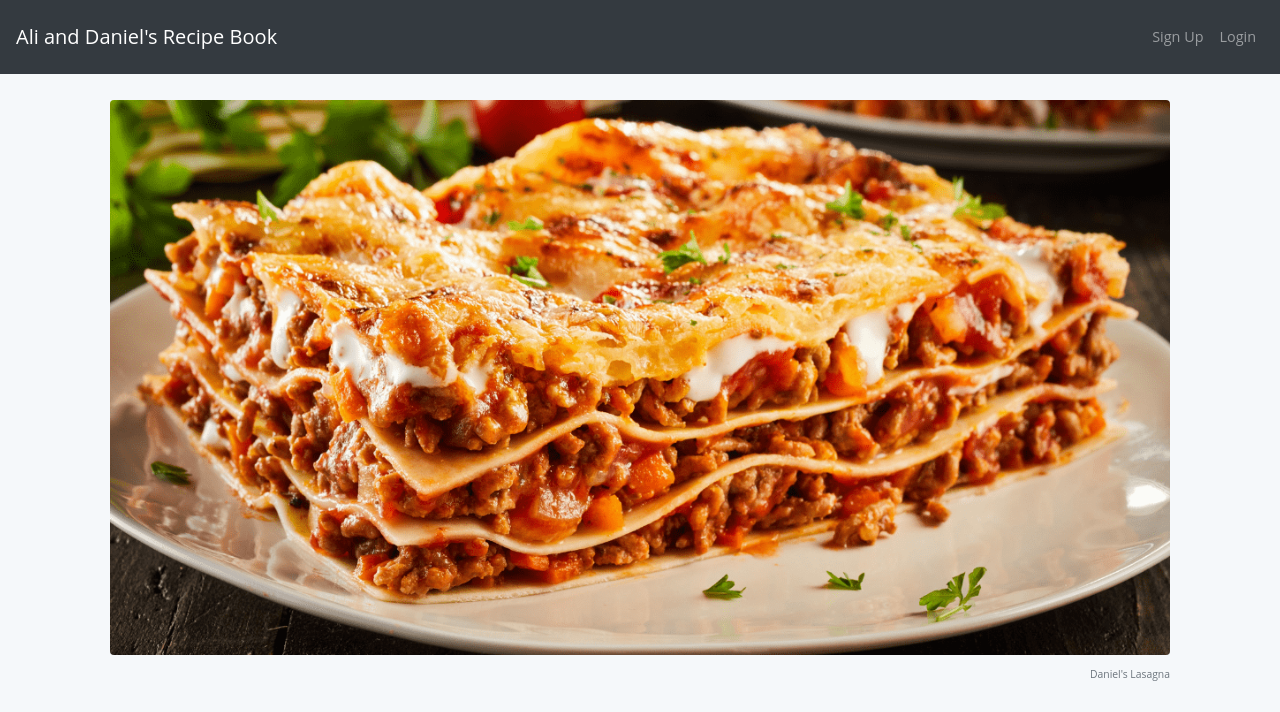
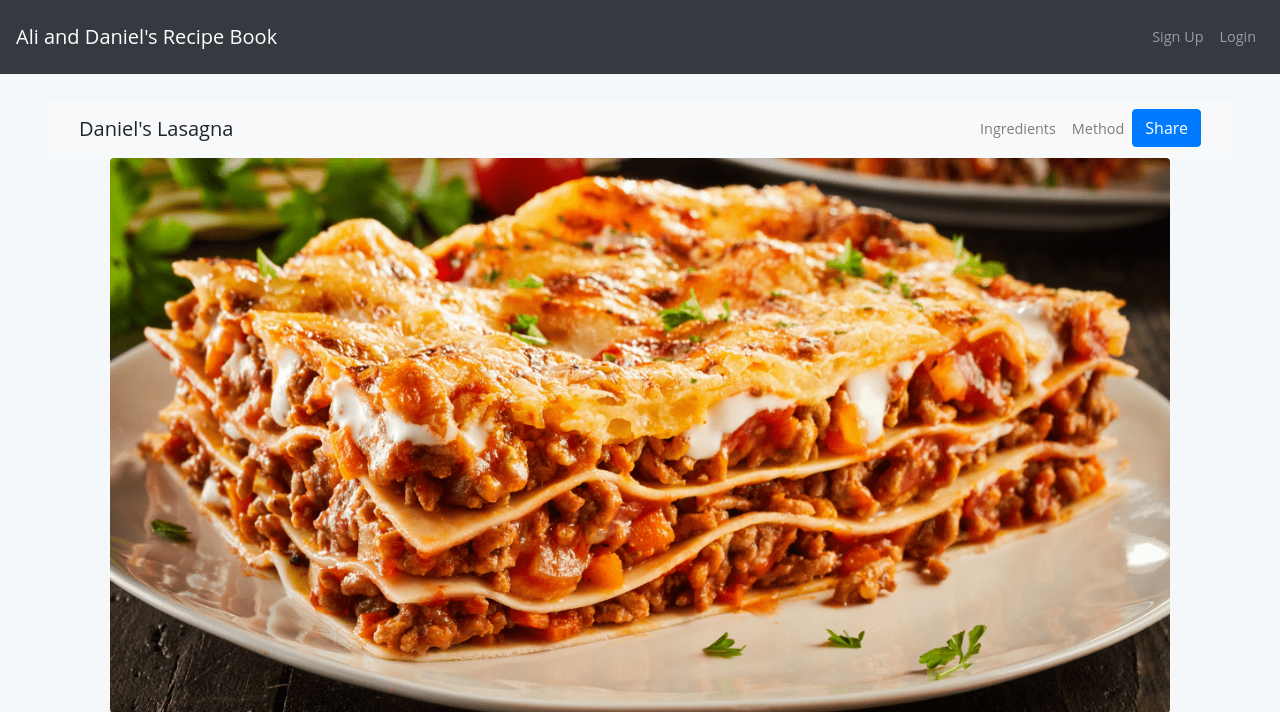
Before and after one commit to Daniel-Himself/WebDev_Course_Project, a PHP site: page /recipe-lasagna.php in a window 1280 px wide. Shown: the top 712 px of the page. Run offline with PHP 8.4, Linux system fonts and the light colour scheme; some libraries are stand-ins or nearby versions.

Commit message:
final candidate for HW2 web_dev

```diff
--- a/recipe-lasagna.php
+++ b/recipe-lasagna.php
@@ -1,11 +1,50 @@
 <?php require_once('header.php'); ?>
 
 <main id="mainElement">
+    <nav class="navbar navbar-expand-lg navbar-light bg-light mr-5 ml-5">
+        <div class="container-fluid">
+            <a class="navbar-brand">Daniel's Lasagna</a>
+            <ul class="navbar-nav ml-auto">
+                <li class="nav-item">
+                    <a class="nav-link" href="#mitzrahim">Ingredients</a>
+                </li>
+                <li class="nav-item">
+                    <a class="nav-link" href="#ofen-ahana">Method</a>
+                </li>
+                <li class="nav-item">
+                    <!-- Button trigger modal -->
+                    <button type="button" class="btn btn-primary" data-bs-toggle="modal" data-bs-target="#share_modal">Share</button>
+
+                    <!-- Modal -->
+                    <div class="modal fade" id="share_modal" tabindex="-1" aria-labelledby="exampleModalLabel" aria-hidden="true">
+                        <div class="modal-dialog modal-dialog-centered modal-dialog-scrollable">
+                            <div class="modal-content">
+                                <div class="modal-header">
+                                    <h5 class="modal-title" id="exampleModalLabel">Share Recipe</h5>
+                                </div>
+                                <div class="modal-body">
+                                    <form>
+                                        <div class="mb-3">
+                                            <label for="recipient-name" class="col-form-label">Recipient:</label>
+                                            <input type="text" class="form-control" id="recipient-name">
+                                        </div>
+
+                                    </form>
+                                </div>
+                                <div class="modal-footer">
+                                    <button type="button" class="btn btn-secondary" data-bs-dismiss="modal">Close</button>
+                                    <button type="button" class="btn btn-primary">Send message</button>
+                                </div>
+                            </div>
+                        </div>
+                    </div>
+            </ul>
+        </div>
+    </nav>
   <article class="wrapper">
     <article>
 
       <header>
-
         <figure class="figure">
           <img src="/images/lasagna.png" class="figure-img img-fluid rounded" alt="pizza"/>
           <figcaption class="figure-caption text-right">
--- a/users.php
+++ b/users.php
@@ -1,15 +1,5 @@
 <?php
 $users=array(
-    "gal@wpsite.co.il"=>array(
-        "first_name"=>"Gal",
-        "last_name"=>"Hadad",
-        "password"=>"123"
-    ),
-    "avi@gmail.co.il"=>array(
-        "first_name"=>"Avi",
-        "last_name"=>"Coen",
-        "password"=>"123"
-    ),
     "test@test.com"=>array(
         "password"=>"1234"
     )
```
